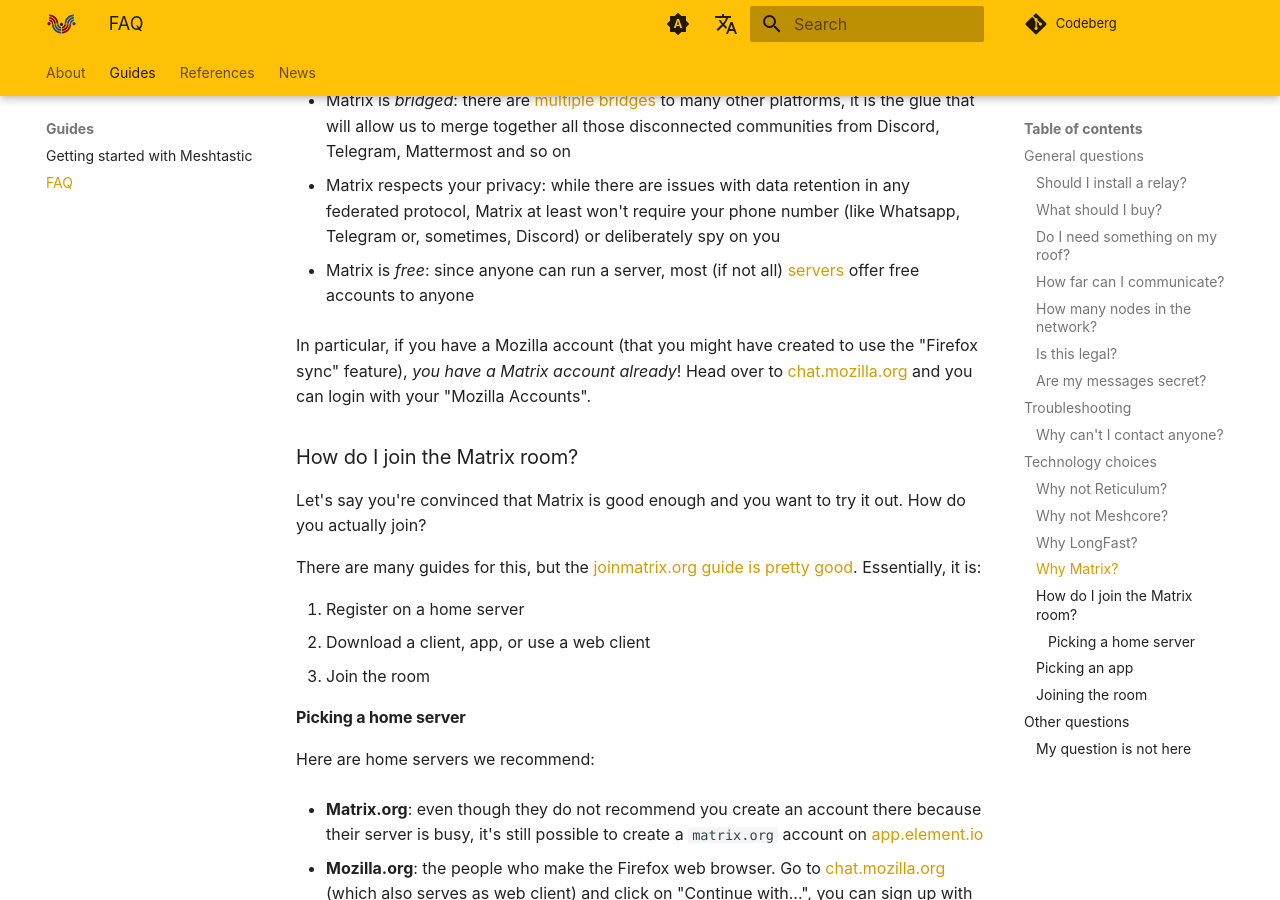
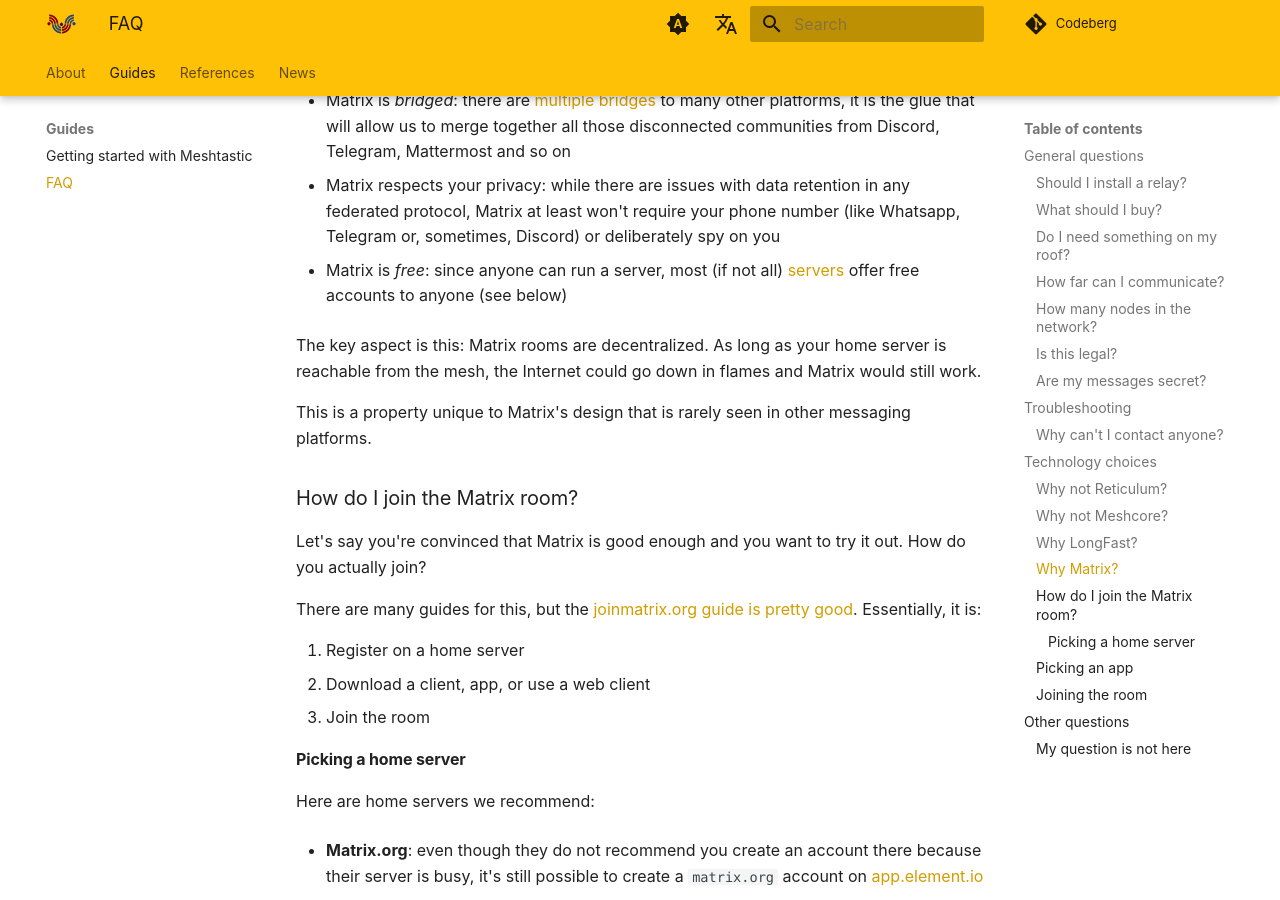
Before and after one commit to ReseauLibre/lora.reseaulibre.ca, an MkDocs documentation site: the page built from docs/guides/faq.md, in a window 1280 px wide and 900 px high, scrolled down 4754 px. Built offline with MkDocs 1.6.1 and Material for MkDocs 9.7.7, drawn with Linux system fonts in a browser that asks for light colours; plug-ins that fetch from the network failed and are left out; comment, search, counter and statistics services are not loaded.

Commit message:
clarify the availability issue

```diff
--- a/docs/guides/faq.md
+++ b/docs/guides/faq.md
@@ -239,12 +239,14 @@
   or deliberately spy on you
 
 - Matrix is *free*: since anyone can run a server, most (if not all)
-  [servers](https://servers.joinmatrix.org/) offer free accounts to anyone
+  [servers](https://servers.joinmatrix.org/) offer free accounts to anyone (see below)
 
-In particular, if you have a Mozilla account (that you might have
-created to use the "Firefox sync" feature), *you have a Matrix account
-already*! Head over to [chat.mozilla.org](https://chat.mozilla.org/) and you can login with
-your "Mozilla Accounts".
+The key aspect is this: Matrix rooms are decentralized. As long as
+your home server is reachable from the mesh, the Internet could go
+down in flames and Matrix would still work.
+
+This is a property unique to Matrix's design that is rarely seen in
+other messaging platforms.
 
 ### How do I join the Matrix room?
 
```
